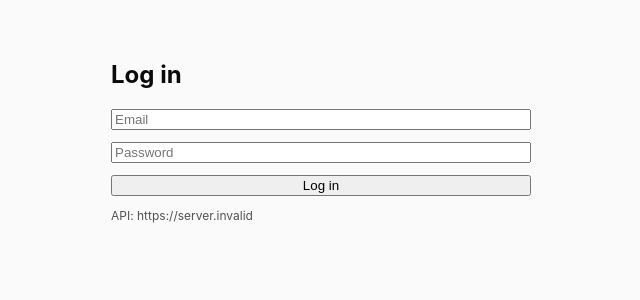
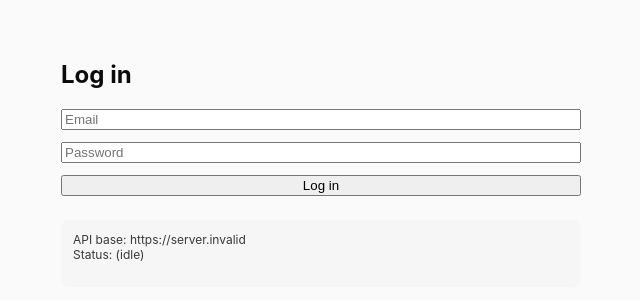
Before and after one commit to enrich-t/enrich_app, a Next.js app: page /login in a window 1280 px wide. Shown: the top 300 px of the page, without its empty margins (319-959 px from the left). Built offline with nearby package versions, Linux system fonts and the light colour scheme; no server answers.

Commit message:
debug(login): show status/response, store token, and force redirect to /dashboard

```diff
--- a/src/app/login/page.tsx
+++ b/src/app/login/page.tsx
@@ -1,7 +1,9 @@
 "use client";
 import { useState } from "react";
+import { useRouter } from "next/navigation";
 
 export default function LoginPage() {
+  const router = useRouter();
   const base =
     (process.env.NEXT_PUBLIC_API_BASE_URL || "https://enrich-backend-new.onrender.com").replace(/\/$/, "");
 
@@ -9,11 +11,15 @@ export default function LoginPage() {
   const [password, setPassword] = useState("");
   const [loading, setLoading] = useState(false);
   const [err, setErr] = useState<string | null>(null);
+  const [httpStatus, setHttpStatus] = useState<string>("");
+  const [raw, setRaw] = useState<string>("");
 
   async function onSubmit(e: React.FormEvent) {
     e.preventDefault();
     setErr(null);
     setLoading(true);
+    setHttpStatus("REQUESTING…");
+    setRaw("");
     try {
       const res = await fetch(`${base}/auth/login`, {
         method: "POST",
@@ -22,11 +28,19 @@ export default function LoginPage() {
       });
 
       const text = await res.text();
+      setHttpStatus(`HTTP ${res.status}`);
+      setRaw(text || "(no body)");
+
       let data: any = null;
       try { data = text ? JSON.parse(text) : null; } catch {}
 
       if (!res.ok) {
-        const msg = data?.detail?.message || data?.message || text || "Login failed";
+        const msg =
+          data?.detail?.message ||
+          data?.message ||
+          (typeof data === "string" ? data : "") ||
+          text ||
+          "Login failed";
         throw new Error(msg);
       }
 
@@ -38,16 +52,21 @@ export default function LoginPage() {
       if (access) localStorage.setItem("enrich_access", access);
       if (user_id || email) localStorage.setItem("enrich_user", JSON.stringify({ user_id, email }));
 
-      // Hard reload to ensure layouts pick up auth state
-      window.location.href = "/dashboard";
+      // Show success in UI, then force navigation two ways
+      setHttpStatus((s) => (s ? s + " — OK" : "OK"));
+      // 1) Next.js route transition
+      router.push("/dashboard");
+      // 2) Hard redirect fallback in case layout guards interfere
+      setTimeout(() => { window.location.href = "/dashboard"; }, 300);
     } catch (e: any) {
       setErr(e?.message || "Login failed");
+    } finally {
       setLoading(false);
     }
   }
 
   return (
-    <div style={{ maxWidth: 420, margin: "60px auto", fontFamily: "Inter, system-ui, Arial" }}>
+    <div style={{ maxWidth: 520, margin: "60px auto", fontFamily: "Inter, system-ui, Arial" }}>
       <h2>Log in</h2>
       <form onSubmit={onSubmit} style={{ display: "grid", gap: 12, marginTop: 16 }}>
         <input placeholder="Email" value={email} onChange={e => setEmail(e.target.value)} type="email" required />
@@ -55,9 +74,12 @@ export default function LoginPage() {
         <button type="submit" disabled={loading}>{loading ? "Logging in…" : "Log in"}</button>
         {err && <div style={{ color: "crimson" }}>{err}</div>}
       </form>
-      <p style={{ marginTop: 12, fontSize: 12, opacity: 0.7 }}>
-        API: {base}
-      </p>
+
+      <div style={{marginTop:24, padding:12, background:"#f6f6f6", borderRadius:8}}>
+        <div style={{fontSize:12, opacity:0.8}}>API base: {base}</div>
+        <div style={{fontSize:12, opacity:0.8}}>Status: {httpStatus || "(idle)"}</div>
+        <pre style={{whiteSpace:"pre-wrap"}}>{raw}</pre>
+      </div>
     </div>
   );
 }
```
